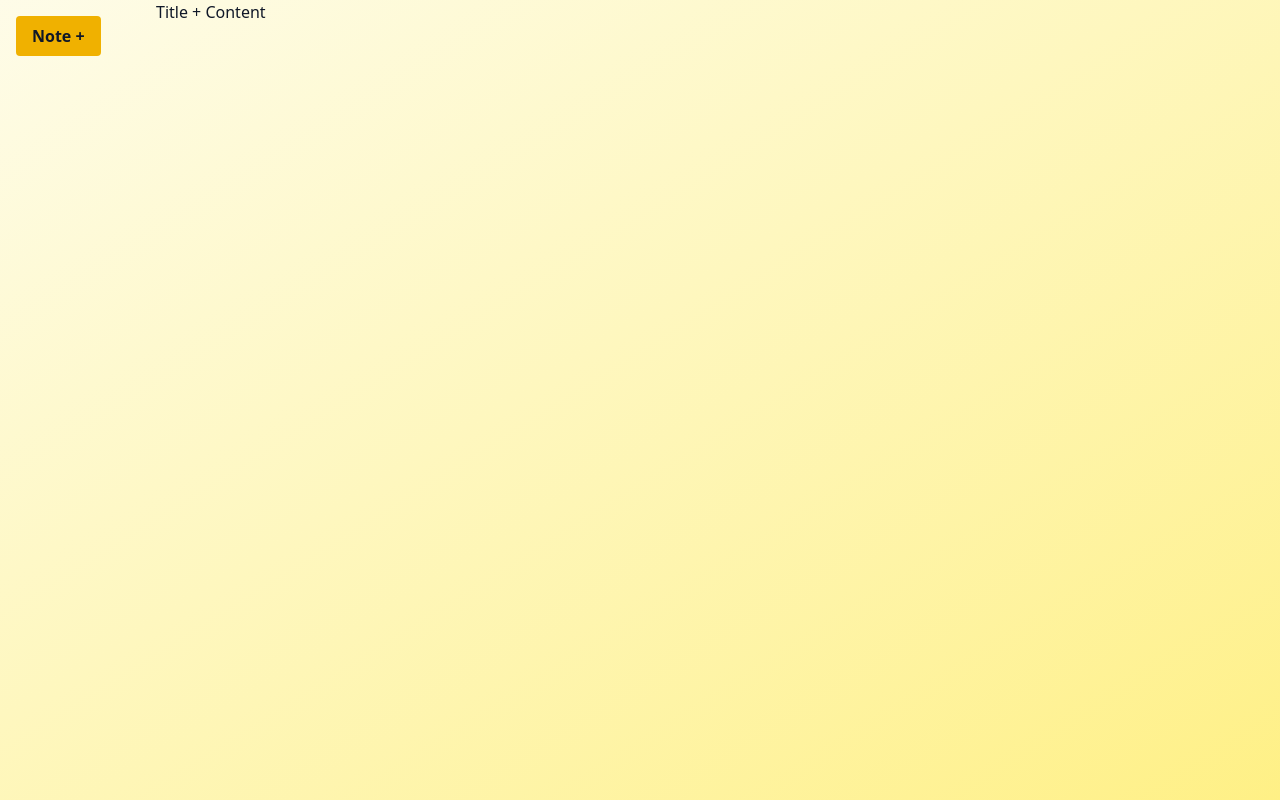
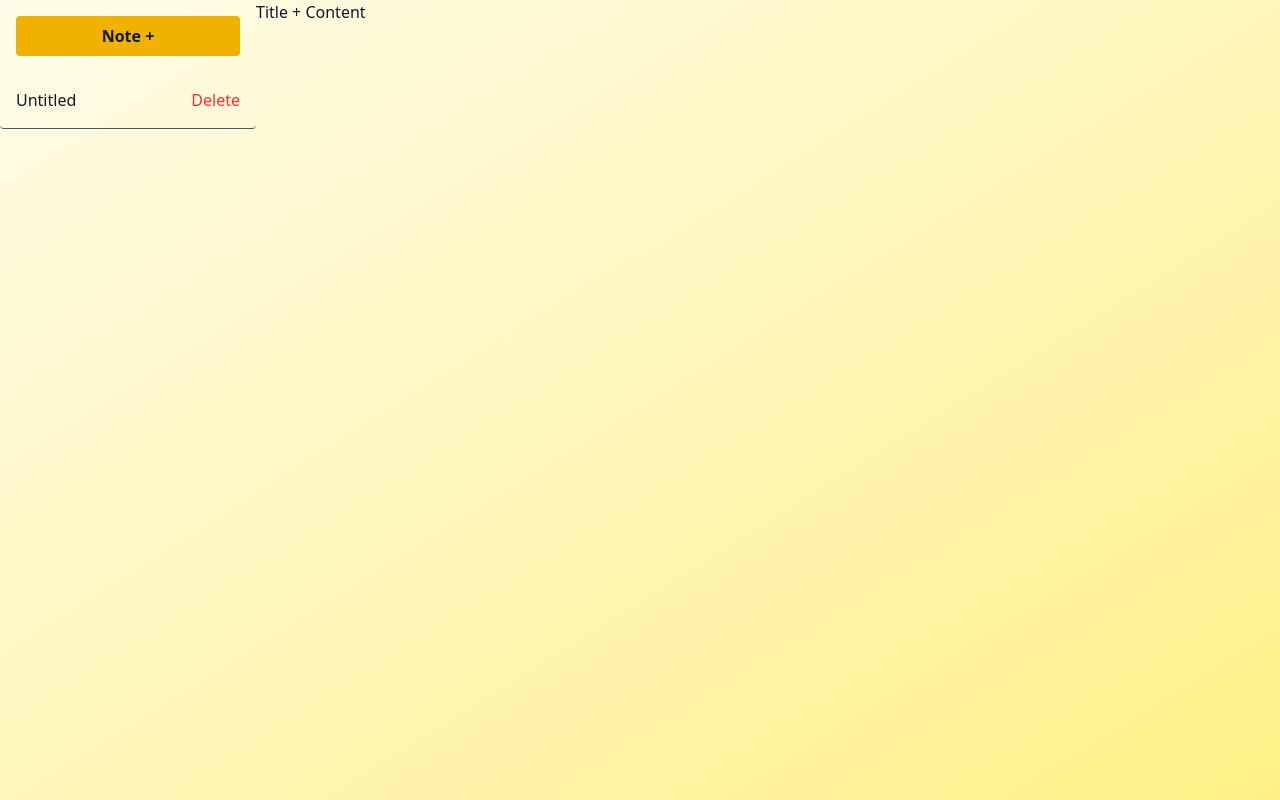
Before and after one commit to rafih268/vue-notes, a Vue app: page / in a window 1280 px wide. Built offline with nearby package versions, Linux system fonts and the light colour scheme.

Commit message:
feat: add list element in sidebar where notes can be stored and viewed

```diff
--- a/src/components/Sidebar.vue
+++ b/src/components/Sidebar.vue
@@ -1,7 +1,14 @@
 <template>
-  <aside class="w-[156px] min-h-screen flex justify-start">
+  <aside class="w-[256px] min-h-screen">
     <div class="p-4">
       <button class="button w-full">Note +</button>
     </div>
+
+    <ul>
+      <li class="p-4 border-b border-gray-600 hover:bg-yellow-300 rounded cursor-pointer flex justify-between items-center gap-4">
+        <span>Untitled</span>
+        <button class="text-red-500 cursor-pointer">Delete</button>
+      </li>
+    </ul>
   </aside>
 </template>
```
